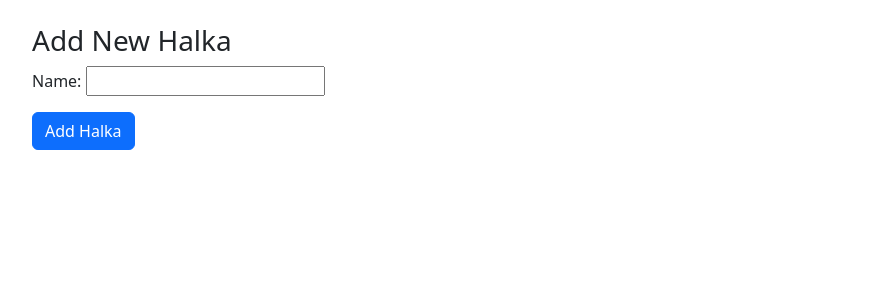
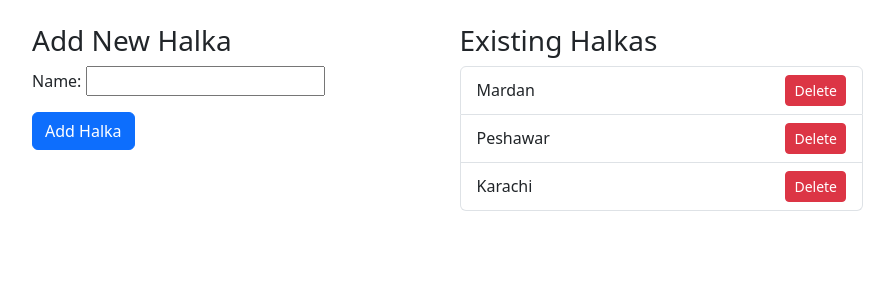
Before and after one commit to maryamkamal4/Voting-System, a Django app: page /halka/add/ in a window 1280 px wide. Shown: the part 56-356 px from the top of the page, without its empty margins (335-1229 px from the left). Run offline with Django 3.2, Linux system fonts and the light colour scheme; a user stored in the database is signed in; data comes from the database, SQL or seed files in the repository; both versions use the stored data as it was after the commit; some libraries are stand-ins or nearby versions.

Commit message:
Delete-halka-by-admin-functionality-added

```diff
--- a/account/templates/halka_addition.html
+++ b/account/templates/halka_addition.html
@@ -1,10 +1,30 @@
 {% extends 'dashboard.html' %}
 
 {% block user_content %}
+<div class="row">
+    <div class="col-md-6">
         <h3>Add New Halka</h3>
         <form method="post">
             {% csrf_token %}
             {{ form.as_p }}
             <button type="submit" class="btn btn-primary">Add Halka</button>
         </form>
+    </div>
+    <div class="col-md-6">
+        <h3>Existing Halkas</h3>
+        <ul class="list-group">
+            {% for halka in halkas %}
+            <li class="list-group-item d-flex justify-content-between align-items-center">
+                {{ halka.name }}
+                <div>
+                    <a href="{% url 'halka-delete' halka.pk %}" class="btn btn-danger btn-sm">Delete</a>
+                </div>
+            </li>
+            {% endfor %}
+        </ul>
+        {% if not halkas %}
+        <p>No halkas available.</p>
+        {% endif %}
+    </div>
+</div>
 {% endblock %}
--- a/account/urls.py
+++ b/account/urls.py
@@ -1,5 +1,5 @@
 from django.urls import path
-from .views import ActivateUserView, ApproveUserView, CustomLogoutView, SignUpView, CustomLoginView, SuperuserDashboardView, VoterDashboardView, halka_addition
+from .views import ActivateUserView, ApproveUserView, CustomLogoutView, HalkaAdditionView, HalkaDeleteView, SignUpView, CustomLoginView, SuperuserDashboardView, VoterDashboardView
 
 urlpatterns = [
     path('', CustomLoginView.as_view(), name='login'),
@@ -8,7 +8,8 @@ urlpatterns = [
     path('signup/', SignUpView.as_view(), name='signup'),
     path('approve-user/<int:pk>', ApproveUserView.as_view(), name='approve-user'),
     path('activate/<str:uidb64>/<str:token>/', ActivateUserView.as_view(), name='activate-user'),
-    path('halka/add/', halka_addition, name='halka-addition'),
     path('dashboard/superuser/', SuperuserDashboardView.as_view(), name='superuser-dashboard'),
     path('dashboard/voter/', VoterDashboardView.as_view(), name='voter-dashboard'),
+    path('halka/add/', HalkaAdditionView.as_view(), name='halka-addition'),
+    path('halka/<int:pk>/delete/', HalkaDeleteView.as_view(), name='halka-delete'),
 ]
--- a/account/views.py
+++ b/account/views.py
@@ -1,7 +1,7 @@
 from base64 import urlsafe_b64encode
 from django.urls import reverse, reverse_lazy
 from django.views.generic import CreateView, View
-from django.http import HttpResponse, HttpResponseForbidden
+from django.http import HttpResponse
 from FinalProject import settings
 from account.models import CustomUser
 from .forms import HalkaForm, LoginForm, SignUpForm
@@ -12,12 +12,17 @@ from django.contrib.sites.shortcuts import get_current_site
 from django.template.loader import render_to_string
 from .utils import account_activation_token
 from django.utils.http import urlsafe_base64_decode, urlsafe_base64_encode
-from django.shortcuts import get_object_or_404, redirect, render
+from django.shortcuts import get_object_or_404, redirect
 from django.contrib.auth.views import LoginView, LogoutView
 from django.http import HttpResponse
 from django.shortcuts import redirect
 from django.urls import reverse
 from django.views.generic import TemplateView
+from django.views.generic import CreateView, ListView, DeleteView
+from .models import Halka
+from .forms import HalkaForm
+from django.contrib.auth.mixins import UserPassesTestMixin
+from django.views.generic.edit import FormView
 
 
 class ApproveUserView(View):
@@ -123,17 +128,25 @@ class CustomLogoutView(LogoutView):
     next_page = reverse_lazy('login')
 
 
-def halka_addition(request):
-    if request.user.is_superuser:
-        if request.method == 'POST':
-            form = HalkaForm(request.POST)
-            if form.is_valid():
-                form.save()
-                # Add success message
-        else:
-            form = HalkaForm()
+class HalkaAdditionView(UserPassesTestMixin, ListView, FormView):
+    template_name = 'halka_addition.html'
+    model = Halka
+    form_class = HalkaForm  # Include your HalkaForm here
+    success_url = reverse_lazy('halka-addition')
+    context_object_name = 'halkas'
+    extra_context = {'form': form_class()}  # Initialize an instance of the form
 
-        return render(request, 'halka_addition.html', {'form': form})
-    else:
-        # Handle non-superuser access
-        return HttpResponseForbidden('YOU ARE NOT A SUPERUSER!')
+    def test_func(self):
+        return self.request.user.is_superuser
+
+    def form_valid(self, form):
+        form.save()  # This will save the form data to the database
+        return super().form_valid(form)
+
+class HalkaDeleteView(UserPassesTestMixin, DeleteView):
+    model = Halka
+    success_url = reverse_lazy('halka-addition')
+    template_name = 'halka_confirm_delete.html'  # Specify the template name here
+
+    def test_func(self):
+        return self.request.user.is_superuser
```
Also changed, not shown: account/templates/halka_confirm_delete.html (added, +11 -0 lines), db.sqlite3. Lines whose indentation alone changed are shown as unchanged.
